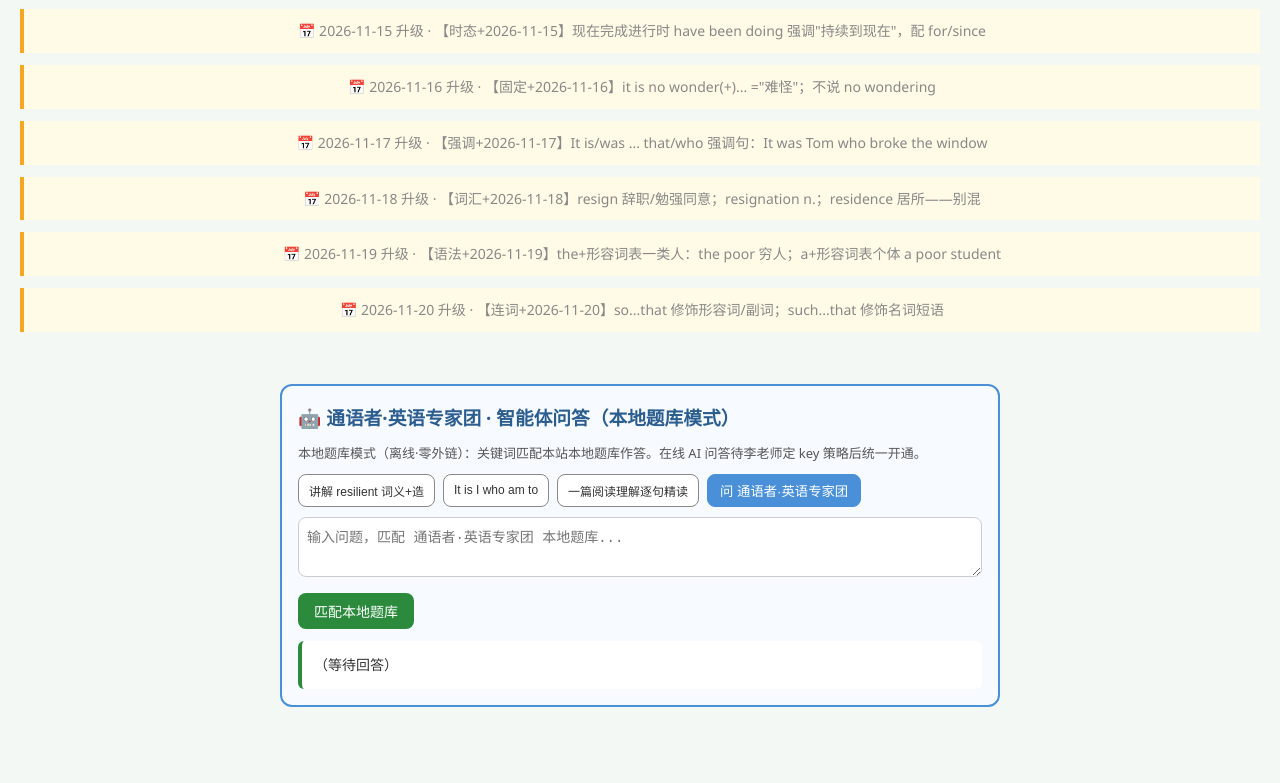
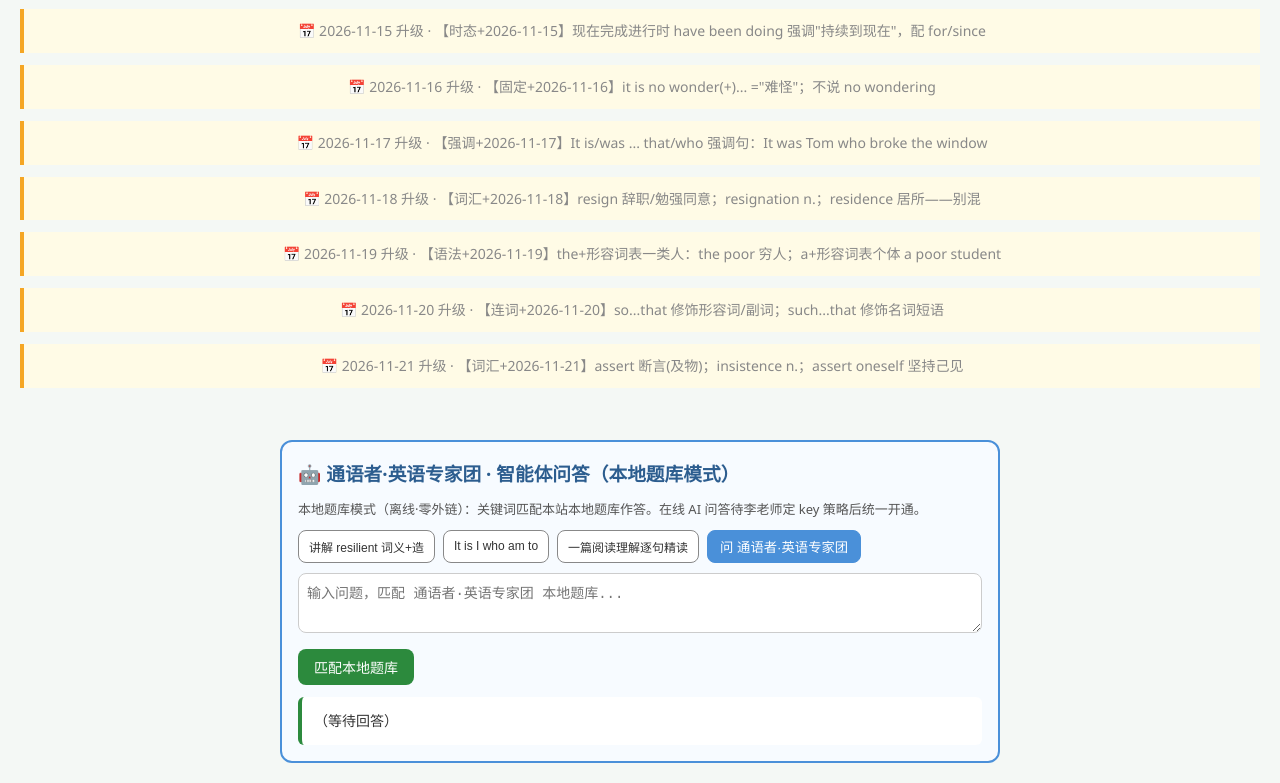
Before and after one commit to dapengzhanchi141345/li-yanming-english, a plain HTML site: page index.html in a window 1280 px wide. Shown: the part 2217-3000 px from the top of the page. Before the commit the page ends 2944 px from the top, so only its background shows below. Drawn offline with Linux system fonts and the light colour scheme.

Commit message:
english 12独立站升级 2026-11-21

```diff
--- a/index.html
+++ b/index.html
@@ -139,6 +139,8 @@ footer{text-align:center;padding:20px;color:#888;font-size:13px;margin-top:30px;
 <div style="background:#fffbe6;border-left:4px solid #f5a623;padding:10px;margin:12px 0;font-size:14px">📅 2026-11-19 升级 · 【语法+2026-11-19】the+形容词表一类人：the poor 穷人；a+形容词表个体 a poor student</div>
 
 <div style="background:#fffbe6;border-left:4px solid #f5a623;padding:10px;margin:12px 0;font-size:14px">📅 2026-11-20 升级 · 【连词+2026-11-20】so...that 修饰形容词/副词；such...that 修饰名词短语</div>
+
+<div style="background:#fffbe6;border-left:4px solid #f5a623;padding:10px;margin:12px 0;font-size:14px">📅 2026-11-21 升级 · 【词汇+2026-11-21】assert 断言(及物)；insistence n.；assert oneself 坚持己见</div>
 </footer>
 
 <script>
```
